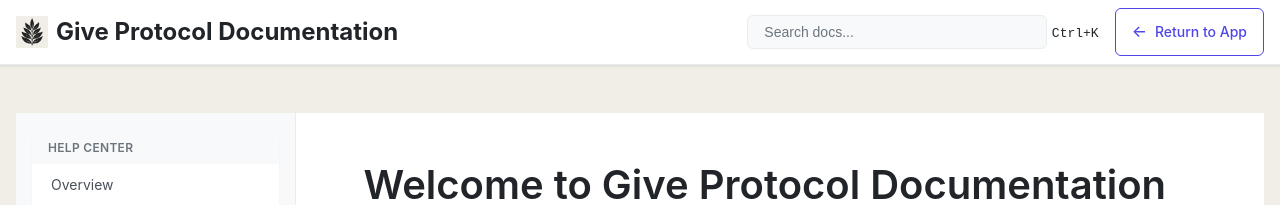
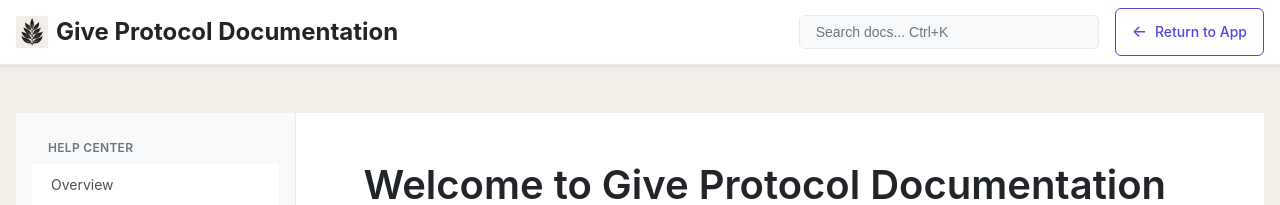
Before and after one commit to drigobl/Duration-Give, a Jekyll site: the page built from index.md, in a window 1280 px wide. Shown: the top 205 px of the page. Built offline with Jekyll 4.4.1, drawn with Linux system fonts in a browser that asks for light colours.

Commit message:
Move Ctrl+K shortcut text inside search bar placeholder
- Remove external kbd element and wrapper div
- Add shortcut text directly to input placeholder
- Update JavaScript to dynamically set platform-specific shortcut (⌘K/Ctrl+K)
- Simplify search bar HTML structure to match Braver example
- Clean up unnecessary CSS for external shortcut styling

```diff
--- a/_layouts/default.html
+++ b/_layouts/default.html
@@ -30,10 +30,7 @@
       <div class="header-right">
         <div class="site-search" role="search">
           <label for="search-input" class="sr-only">Search documentation</label>
-          <div class="search-input-wrapper">
-            <input type="search" id="search-input" class="search-input" placeholder="Search docs..." aria-label="Search documentation" />
-            <kbd class="search-shortcut">⌘K</kbd>
-          </div>
+          <input type="search" id="search-input" class="search-input" placeholder="Search docs... ⌘K" aria-label="Search documentation" />
           <div class="search-results" role="region" aria-live="polite" aria-label="Search results"></div>
         </div>
         <a href="https://giveprotocol.io/login" class="btn btn-return-app" target="_blank" rel="noopener noreferrer">
--- a/assets/js/search.js
+++ b/assets/js/search.js
@@ -178,11 +178,11 @@
   }
 
   updateShortcutDisplay() {
-    const shortcutElement = document.querySelector('.search-shortcut');
-    if (shortcutElement) {
+    if (this.searchInput) {
       // Detect platform and show appropriate shortcut
       const isMac = navigator.platform.toUpperCase().indexOf('MAC') >= 0;
-      shortcutElement.textContent = isMac ? '⌘K' : 'Ctrl+K';
+      const shortcut = isMac ? '⌘K' : 'Ctrl+K';
+      this.searchInput.placeholder = `Search docs... ${shortcut}`;
     }
   }
 
```
